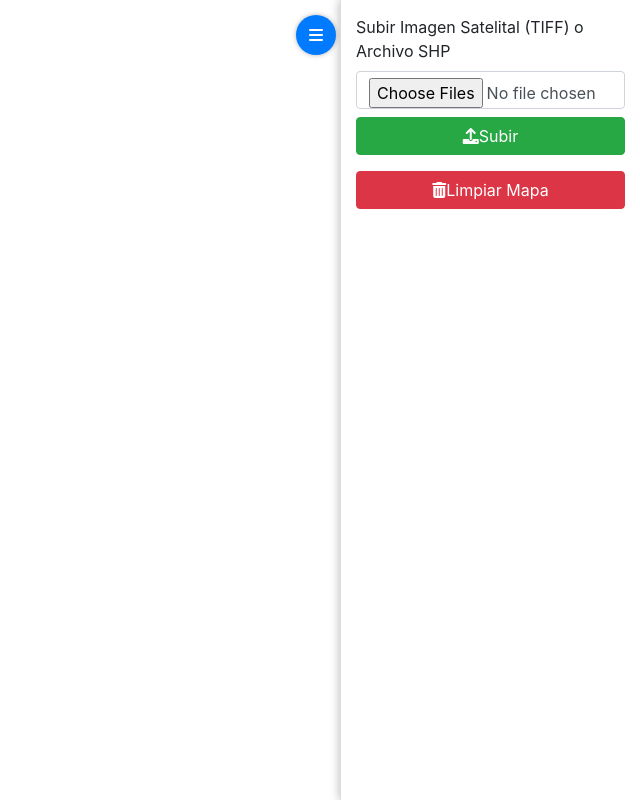
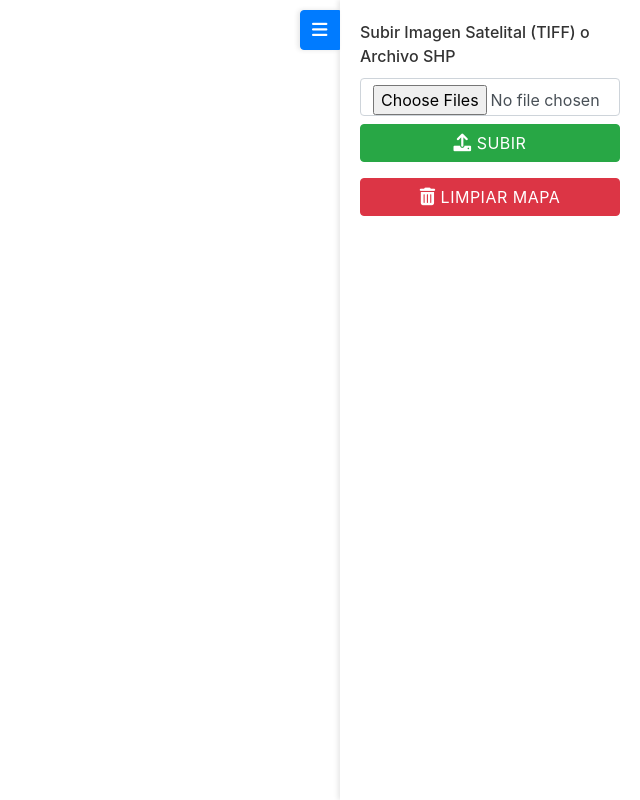
Before and after one commit to Julio-Schez/sar-segmentation-app, a Flask app: template templates/index.html in a window 1280 px wide. Shown: the whole page, without its empty margins (640-1280 px from the left). Run offline with Flask 2, Linux system fonts and the light colour scheme; the template is opened without the code that fills it, so the values that code supplies are empty; some libraries are stand-ins or nearby versions.

Commit message:
Update style.css

```diff
--- a/static/css/style.css
+++ b/static/css/style.css
@@ -1,60 +1,196 @@
+/* Estilos generales */
 body {
     margin: 0;
+    padding: 0;
+    height: 100vh;
     overflow: hidden;
+    font-family: -apple-system, BlinkMacSystemFont, 'Segoe UI', Roboto, 'Helvetica Neue', Arial, sans-serif;
+}
+
+/* Contenedor del mapa */
+#map-container {
+    position: relative;
+    width: 100%;
     height: 100vh;
     display: flex;
-    justify-content: center;
-    align-items: center;
 }
 
+/* Estilos del sidebar */
 #sidebar {
-    background: rgba(255, 255, 255, 0.8);
-    padding: 15px;
-    border-left: 1px solid #ddd;
-    position: fixed;
-    right: 0;
+    position: absolute;
+    right: 0;  /* Cambiado de left a right */
     top: 0;
+    width: 300px;
     height: 100%;
+    background-color: rgba(255, 255, 255, 0.95);
+    padding: 20px;
+    box-shadow: -2px 0 5px rgba(0, 0, 0, 0.1);  /* Sombra ajustada al lado izquierdo */
+    transition: transform 0.3s ease-in-out;
     z-index: 1000;
-    transition: transform 0.3s ease;
-    width: 300px;
-    box-shadow: 0 0 10px rgba(0, 0, 0, 0.3);
 }
 
+/* Sidebar colapsado */
 #sidebar.collapsed {
-    transform: translateX(100%);
+    transform: translateX(280px);  /* Cambiado para deslizar hacia la derecha */
 }
 
-#map-container {
-    height: 100vh;
-    width: 100vw;
-    position: relative;
-    top: 0;
-    left: 0;
-    z-index: 0;
-}
-
+/* Botón de toggle del sidebar */
 #toggle-sidebar {
-    margin-bottom: 10px;
     position: absolute;
-    top: 15px;
-    left: -45px;
-    border-radius: 50%;
+    left: -40px;  /* Cambiado de right a left */
+    top: 10px;
     width: 40px;
     height: 40px;
-    z-index: 1100;
-    background: #007bff;
-    color: white;
-    border: none;
-    box-shadow: 0 0 5px rgba(0, 0, 0, 0.3);
-}
-
-button.btn {
+    border-radius: 4px 0 0 4px;  /* Ajustado para el lado izquierdo */
+    padding: 0;
     display: flex;
     align-items: center;
     justify-content: center;
+    box-shadow: -2px 0 5px rgba(0, 0, 0, 0.1);  /* Sombra ajustada */
+    z-index: 1001;
 }
 
-.hide {
-    display: none !important;
+/* Estilos para los formularios */
+.form-label {
+    margin-bottom: 10px;
+    font-weight: 500;
+    color: #333;
 }
+
+.form-control {
+    margin-bottom: 15px;
+}
+
+/* Botones personalizados */
+.btn {
+    display: flex;
+    align-items: center;
+    justify-content: center;
+    gap: 8px;
+    padding: 8px 16px;
+    font-weight: 500;
+    text-transform: uppercase;
+    letter-spacing: 0.5px;
+    transition: all 0.2s ease;
+}
+
+.btn i {
+    font-size: 1.1em;
+}
+
+.btn-success {
+    background-color: #28a745;
+    border-color: #28a745;
+}
+
+.btn-success:hover {
+    background-color: #218838;
+    border-color: #1e7e34;
+}
+
+.btn-danger {
+    background-color: #dc3545;
+    border-color: #dc3545;
+}
+
+.btn-danger:hover {
+    background-color: #c82333;
+    border-color: #bd2130;
+}
+
+/* Estilos para el mapa de Folium */
+.folium-map {
+    width: 100%;
+    height: 100%;
+    z-index: 1;
+}
+
+/* Alerta personalizada */
+.alert {
+    max-width: 90%;
+    width: 400px;
+    box-shadow: 0 4px 6px rgba(0, 0, 0, 0.1);
+}
+
+.alert-danger {
+    background-color: #fff;
+    border-left: 4px solid #dc3545;
+    color: #721c24;
+}
+
+.alert .close {
+    position: absolute;
+    right: 10px;
+    top: 50%;
+    transform: translateY(-50%);
+    padding: 0;
+    color: #721c24;
+    opacity: 0.6;
+}
+
+.alert .close:hover {
+    opacity: 1;
+}
+
+/* Estilos responsive */
+@media (max-width: 768px) {
+    #sidebar {
+        width: 260px;
+    }
+
+    #sidebar.collapsed {
+        transform: translateX(240px);  /* Ajustado para el lado derecho */
+    }
+
+    .alert {
+        width: 300px;
+    }
+}
+
+/* Estilos para pantallas muy pequeñas */
+@media (max-width: 480px) {
+    #sidebar {
+        width: 240px;
+    }
+
+    #sidebar.collapsed {
+        transform: translateX(220px);  /* Ajustado para el lado derecho */
+    }
+
+    .form-label {
+        font-size: 14px;
+    }
+
+    .btn {
+        font-size: 12px;
+        padding: 6px 12px;
+    }
+}
+
+/* Mejoras de accesibilidad */
+.btn:focus,
+.form-control:focus {
+    outline: none;
+    box-shadow: 0 0 0 3px rgba(0, 123, 255, 0.25);
+}
+
+/* Animaciones */
+@keyframes fadeIn {
+    from { opacity: 0; }
+    to { opacity: 1; }
+}
+
+.alert {
+    animation: fadeIn 0.3s ease-in-out;
+}
+
+/* Estilos para mejorar la legibilidad del mapa */
+.leaflet-control-layers {
+    background-color: rgba(255, 255, 255, 0.9) !important;
+    border-radius: 4px !important;
+    box-shadow: 0 2px 4px rgba(0, 0, 0, 0.1) !important;
+}
+
+.leaflet-control-layers-expanded {
+    padding: 10px !important;
+}
```
